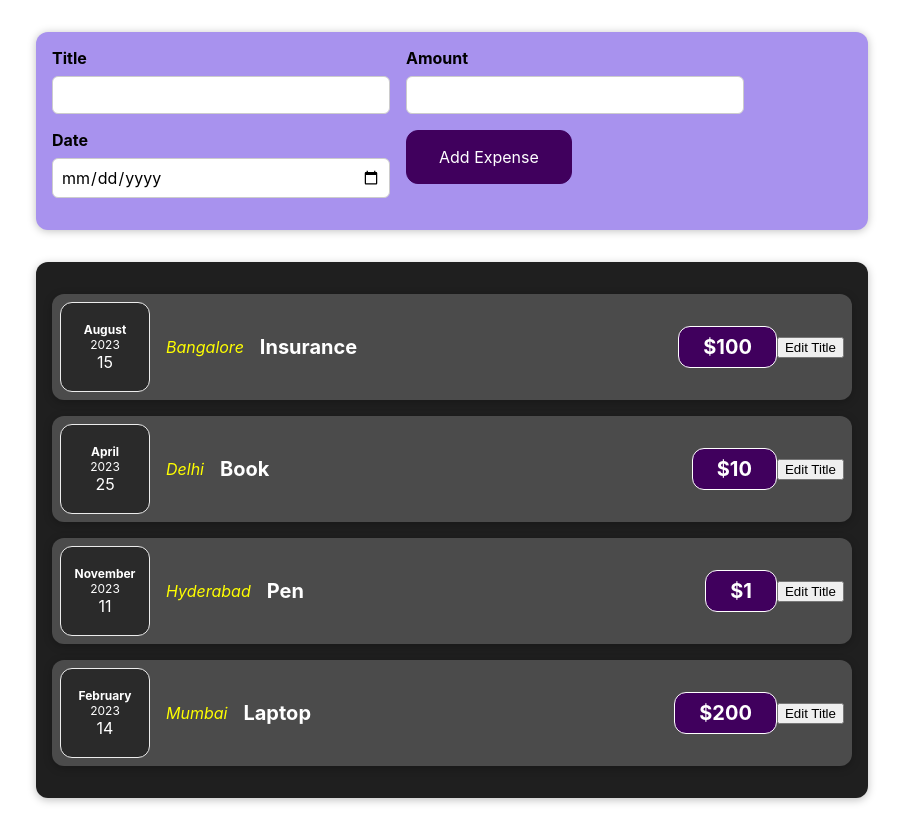
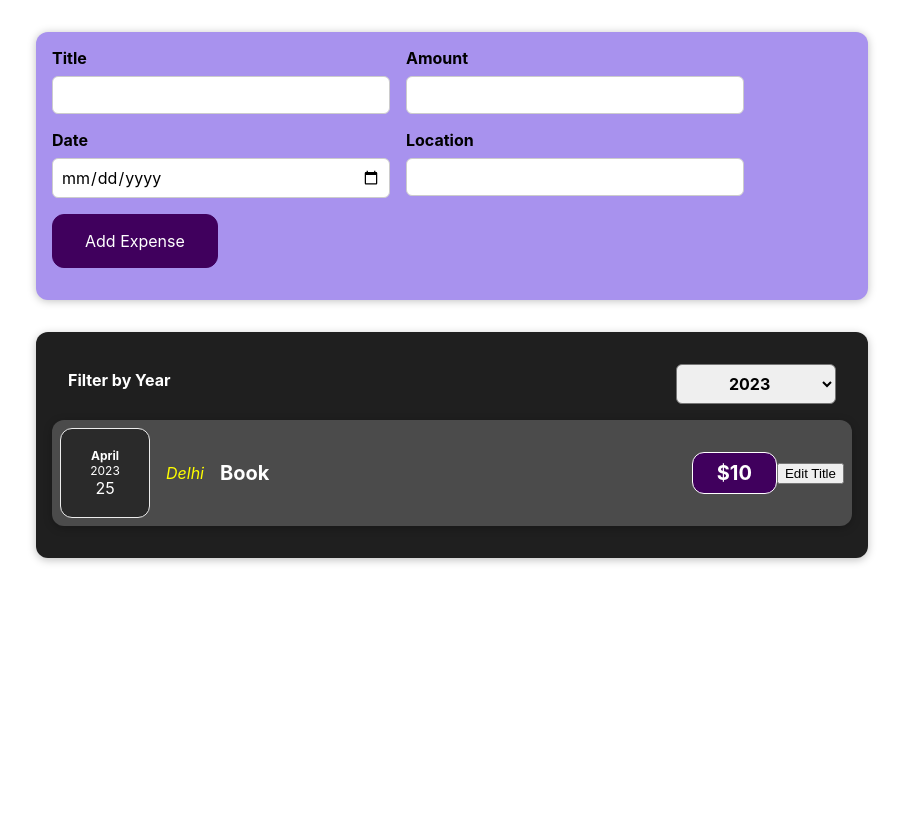
Before and after one commit to vickyaltitude/sharpenerReact-project1, a React (Create React App) app: page / in a window 1280 px wide. Shown: the whole page, without its empty margins (188-1091 px from the left). After the commit the page ends 800 px from the top, so only its background shows below. Built offline with nearby package versions, Linux system fonts and the light colour scheme.

Commit message:
implemented filter functionality

```diff
--- a/src/App.js
+++ b/src/App.js
@@ -1,16 +1,26 @@
+import React,{useState} from "react";
 import Expenses from "./components/Expenses/Expenses";
 import NewExpense from "./components/NewExpense/NewExpense";
 
 function App() {
-  const expenses = [
-    { id: "1", date: new Date(2023, 7, 15), title: "Insurance", price: 100,location:'Bangalore' },
+  const [expenses,setExpenses] = useState([
+    { id: "1", date: new Date(2022, 7, 15), title: "Insurance", price: 100,location:'Bangalore' },
     { id: "2", date: new Date(2023, 3, 25), title: "Book", price: 10,location:'Delhi' },
-    { id: "3", date: new Date(2023, 10, 11), title: "Pen", price: 1,location:'Hyderabad' },
-    { id: "4", date: new Date(2023, 1, 14), title: "Laptop", price: 200,location:'Mumbai' },
-  ];
+    { id: "3", date: new Date(2024, 10, 11), title: "Pen", price: 1,location:'Hyderabad' },
+    { id: "4", date: new Date(2025, 1, 14), title: "Laptop", price: 200,location:'Mumbai' },
+  ]);
 
   function getNewExpenseInput(receivedIn){
-      console.log(receivedIn)
+    console.log(receivedIn)
+    let dateArr = receivedIn.enteredDate.split('-')
+    let updatedRec = {
+      ...receivedIn,
+      date: new Date(Number(dateArr[0]),Number(dateArr[1]),Number(dateArr[2])),
+      title: receivedIn.enteredTitle,
+      price: receivedIn.enteredAmount,
+      location: receivedIn.enteredLocation
+    }
+     setExpenses([...expenses,updatedRec]);
   }
   return (
     <div>
--- a/src/components/Expenses/ExpenseDate.js
+++ b/src/components/Expenses/ExpenseDate.js
@@ -4,7 +4,7 @@ import './ExpenseDate.css'
 let months = ['January','February','March','April','May','June','July','August','September','October','November','December']
 
 const ExpenseDate = (props) => {
-
+   console.log(props.calenderDate)
     let month = months[props.calenderDate.getMonth()]
     let year = props.calenderDate.getFullYear();
     let dates = props.calenderDate.getDate();
--- a/src/components/Expenses/Expenses.js
+++ b/src/components/Expenses/Expenses.js
@@ -1,13 +1,25 @@
-import React from 'react'
+import React,{useState} from 'react'
 import ExpenseItem from './ExpenseItem';
 import './Expenses.css'
 import Card from '../UI/Card';
+import ExpensesFilter from './ExpensesFilter';
 
 
 const Expenses = (props) => {
+
+  const [filteredYear, setFilteredYear] = useState("2023");
+
+  const changeFilterHandler = (selectedYear) => {
+    setFilteredYear(selectedYear);
+  };
+
   return (
     <Card className='expenses'>
-          {props.expenses.map((expense, index) => {
+       <ExpensesFilter
+        selected={filteredYear}
+        onChangeFilter={changeFilterHandler}
+      />
+          {props.expenses.filter(exp => exp.date.getFullYear().toString() === filteredYear).map((expense, index) => {
         return (
           <ExpenseItem
             key={expense.id}
--- /dev/null
+++ b/src/components/Expenses/ExpensesFilter.css
@@ -0,0 +1,24 @@
+.expenses-filter {
+    color: white;
+    padding: 0 1rem;
+  }
+
+  .expenses-filter__control {
+    display: flex;
+    width: 100%;
+    align-items: center;
+    justify-content: space-between;
+    margin: 1rem 0;
+  }
+
+  .expenses-filter label {
+    font-weight: bold;
+    margin-bottom: 0.5rem;
+  }
+
+  .expenses-filter select {
+    font: inherit;
+    padding: 0.5rem 3rem;
+    font-weight: bold;
+    border-radius: 6px;
+  }
--- /dev/null
+++ b/src/components/Expenses/ExpensesFilter.js
@@ -0,0 +1,27 @@
+import React from "react";
+import "./ExpensesFilter.css";
+
+const ExpensesFilter = (props) => {
+  const dropdownChangeHandler = (event) => {
+    props.onChangeFilter(event.target.value);
+  };
+
+  return (
+    <div className="expenses-filter">
+      <div className="expenses-filter__control">
+        <label htmlFor="year-dropdown">Filter by Year</label>
+        <select
+          value={props.selected}
+          onChange={dropdownChangeHandler}
+          id="year-dropdown"
+        >
+          <option value="2023">2023</option>
+          <option value="2024">2024</option>
+          <option value="2025">2025</option>
+        </select>
+      </div>
+    </div>
+  );
+};
+
+export default ExpensesFilter;
--- a/src/components/NewExpense/ExpenseForm.js
+++ b/src/components/NewExpense/ExpenseForm.js
@@ -5,7 +5,8 @@ const ExpenseForm = ({onSaveExpenseData})=>{
     const [userInput, setUserInput] = useState({
         enteredTitle: "",
         enteredAmount: "",
-        enteredDate:""
+        enteredDate:"",
+        enteredLocation:""
       });
 
 
@@ -30,13 +31,23 @@ const ExpenseForm = ({onSaveExpenseData})=>{
       };
 
       const dateChangeHandler = (event) => {
+
         setUserInput((latestState) => {
           return {
             ...latestState,
-            enteredDate: event.target.value
+            enteredDate: (event.target.value)
           }
         })
       };
+
+      const locationChangeHandler =(event)=>{
+        setUserInput((latestState) => {
+            return {
+              ...latestState,
+              enteredLocation: (event.target.value)
+            }
+          })
+      }
 
       function formSubmitHandler(e){
         e.preventDefault();
@@ -44,7 +55,8 @@ const ExpenseForm = ({onSaveExpenseData})=>{
         setUserInput({
             enteredTitle: "",
             enteredAmount: "",
-            enteredDate:""
+            enteredDate:"",
+            enteredLocation:""
           })
       }
 
@@ -65,6 +77,10 @@ const ExpenseForm = ({onSaveExpenseData})=>{
                 <label>Date</label>
                 <input type='date' min="2023-01-01" value={userInput.enteredDate} max="2025-12-31" onChange={dateChangeHandler}/>
             </div>
+            <div className='new-expense__control'>
+                <label>Location</label>
+                <input type='text' value={userInput.enteredLocation} onChange={locationChangeHandler}/>
+            </div>
             <div className="new-expense__actions">
                 <button type='submit'>Add Expense</button>
             </div>
```
